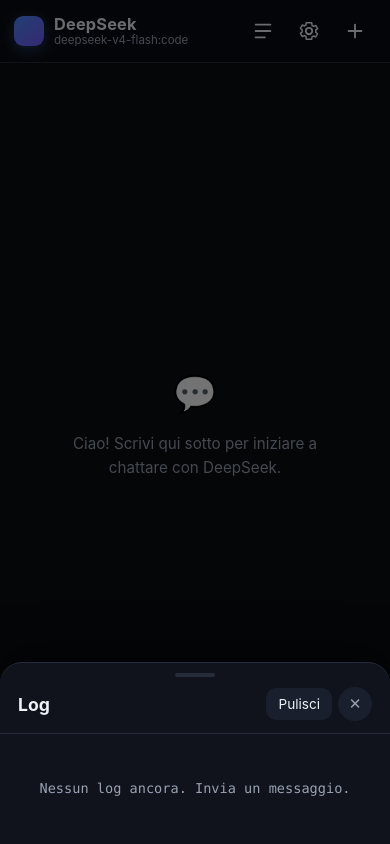
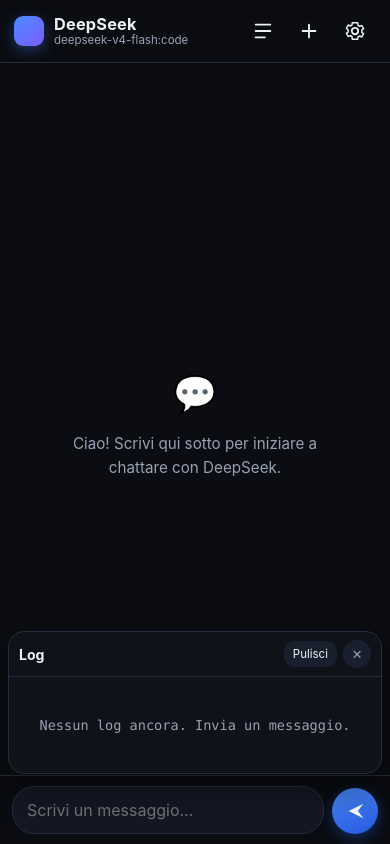
Before and after one commit to ProddNova/free-deepseek, a website: page public/index.html in a window 390 px wide. Both pictures are taken after a click on the button 263 px from the left and 31 px from the top of the page. Drawn offline with Linux system fonts and the light colour scheme.

Commit message:
Improve mobile logs and OpenRouter config

```diff
--- a/public/app.js
+++ b/public/app.js
@@ -279,10 +279,17 @@
 openSettingsBtn.addEventListener("click", () => openSheet(settingsSheet));
 
 openLogsBtn.addEventListener("click", () => {
+  const willOpen = logsSheet.classList.contains("hidden");
+  if (!willOpen) {
+    logsSheet.classList.add("hidden");
+    logsSheet.setAttribute("aria-hidden", "true");
+    return;
+  }
   unseenLogs = 0;
   logBadge.classList.add("hidden");
   renderLogs();
-  openSheet(logsSheet);
+  logsSheet.classList.remove("hidden");
+  logsSheet.setAttribute("aria-hidden", "false");
 });
 
 clearLogsBtn.addEventListener("click", () => {
@@ -293,6 +300,13 @@
 backdropEl.addEventListener("click", closeSheets);
 document.querySelectorAll("[data-close]").forEach((btn) => {
   btn.addEventListener("click", closeSheets);
+});
+
+document.querySelectorAll("[data-log-close]").forEach((btn) => {
+  btn.addEventListener("click", () => {
+    logsSheet.classList.add("hidden");
+    logsSheet.setAttribute("aria-hidden", "true");
+  });
 });
 
 modelSelect.addEventListener("change", () => {
--- a/public/index.html
+++ b/public/index.html
@@ -40,10 +40,27 @@
             <span id="log-badge" class="badge hidden">0</span>
           </button>
           <button
+            id="new-chat"
+            class="icon-btn"
+            type="button"
+            aria-label="Nuova chat"
+          >
+            <svg viewBox="0 0 24 24" aria-hidden="true">
+              <path
+                d="M12 5v14M5 12h14"
+                fill="none"
+                stroke="currentColor"
+                stroke-width="2"
+                stroke-linecap="round"
+              />
+            </svg>
+          </button>
+          <button
             id="open-settings"
             class="icon-btn"
             type="button"
-            aria-label="Impostazioni"
+            aria-label="Apri impostazioni"
+            title="Impostazioni"
           >
             <svg viewBox="0 0 24 24" aria-hidden="true">
               <path
@@ -58,22 +75,6 @@
                 stroke="currentColor"
                 stroke-width="1.6"
                 stroke-linejoin="round"
-              />
-            </svg>
-          </button>
-          <button
-            id="new-chat"
-            class="icon-btn"
-            type="button"
-            aria-label="Nuova chat"
-          >
-            <svg viewBox="0 0 24 24" aria-hidden="true">
-              <path
-                d="M12 5v14M5 12h14"
-                fill="none"
-                stroke="currentColor"
-                stroke-width="2"
-                stroke-linecap="round"
               />
             </svg>
           </button>
@@ -150,19 +151,18 @@
       </div>
     </section>
 
-    <!-- Pannello Log -->
-    <section id="logs-sheet" class="sheet hidden" aria-hidden="true">
-      <div class="sheet-grip"></div>
-      <div class="sheet-head">
+    <!-- Finestrella Log compatta e nascondibile -->
+    <section id="logs-sheet" class="log-window hidden" aria-hidden="true">
+      <div class="log-window-head">
         <h2>Log</h2>
         <div class="head-btns">
-          <button id="clear-logs" class="text-btn" type="button">Pulisci</button>
-          <button class="sheet-close" data-close type="button" aria-label="Chiudi">
+          <button id="clear-logs" class="text-btn compact" type="button">Pulisci</button>
+          <button class="sheet-close compact" data-log-close type="button" aria-label="Nascondi log">
             ✕
           </button>
         </div>
       </div>
-      <div id="logs-body" class="sheet-body logs-body"></div>
+      <div id="logs-body" class="logs-body"></div>
     </section>
 
     <script src="app.js"></script>
--- a/public/style.css
+++ b/public/style.css
@@ -541,3 +541,78 @@
 .hidden {
   display: none !important;
 }
+
+/* ---------- Compact floating logs ---------- */
+.log-window {
+  position: fixed;
+  right: max(10px, calc((100vw - 640px) / 2 + 10px));
+  bottom: calc(var(--safe-bottom) + 76px);
+  z-index: 35;
+  width: min(92vw, 360px);
+  max-height: min(38dvh, 280px);
+  display: flex;
+  flex-direction: column;
+  overflow: hidden;
+  background: rgba(16, 19, 27, 0.96);
+  border: 1px solid var(--border);
+  border-radius: 16px;
+  box-shadow: 0 14px 40px rgba(0, 0, 0, 0.46);
+  backdrop-filter: blur(16px);
+  -webkit-backdrop-filter: blur(16px);
+  animation: logPop 0.18s ease;
+}
+
+@keyframes logPop {
+  from {
+    opacity: 0;
+    transform: translateY(8px) scale(0.98);
+  }
+}
+
+.log-window-head {
+  display: flex;
+  align-items: center;
+  justify-content: space-between;
+  gap: 8px;
+  padding: 8px 10px;
+  border-bottom: 1px solid var(--border);
+}
+
+.log-window-head h2 {
+  margin: 0;
+  font-size: 0.88rem;
+}
+
+.log-window .logs-body {
+  padding: 10px;
+  overflow-y: auto;
+  -webkit-overflow-scrolling: touch;
+}
+
+.text-btn.compact {
+  padding: 6px 9px;
+  font-size: 0.72rem;
+}
+
+.sheet-close.compact {
+  width: 28px;
+  height: 28px;
+  font-size: 0.8rem;
+}
+
+.log-window .log-entry {
+  padding: 8px 9px;
+  margin-bottom: 6px;
+  border-radius: 10px;
+  font-size: 0.7rem;
+}
+
+@media (max-width: 480px) {
+  .log-window {
+    right: 8px;
+    left: 8px;
+    width: auto;
+    bottom: calc(var(--safe-bottom) + 70px);
+    max-height: 30dvh;
+  }
+}
--- a/server.js
+++ b/server.js
@@ -29,7 +29,7 @@
 }
 
 app.post("/api/chat", async (req, res) => {
-  const apiKey = process.env.OPENROUTER_API_KEY;
+  const apiKey = (process.env.OPENROUTER_API_KEY || "").trim();
   if (!apiKey) {
     return res.status(500).json({
       error: "Server non configurato: manca OPENROUTER_API_KEY."
@@ -73,7 +73,9 @@
       method: "POST",
       headers: {
         Authorization: `Bearer ${apiKey}`,
-        "Content-Type": "application/json"
+        "Content-Type": "application/json",
+        "HTTP-Referer": req.get("origin") || `${req.protocol}://${req.get("host")}`,
+        "X-Title": "DeepSeek Chat"
       },
       body: JSON.stringify({ model, messages: trimmed })
     });
```
